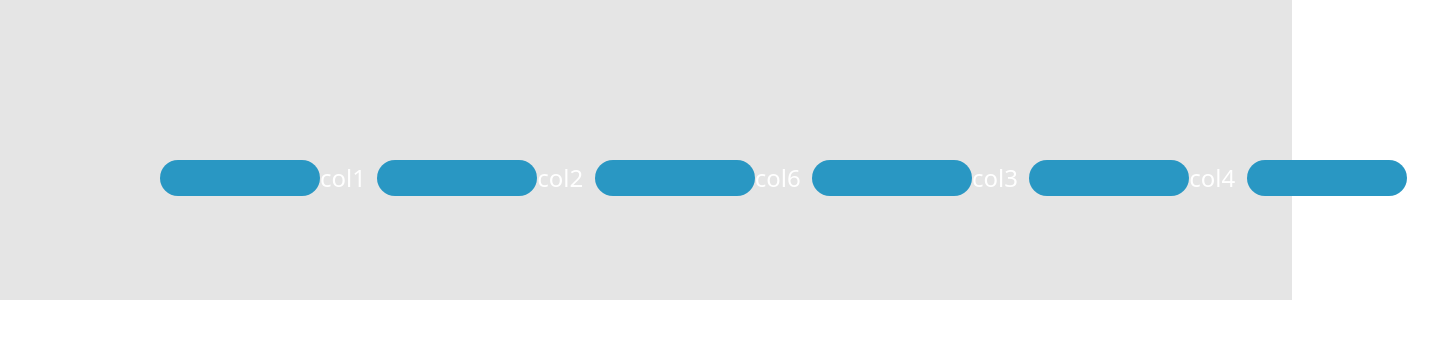
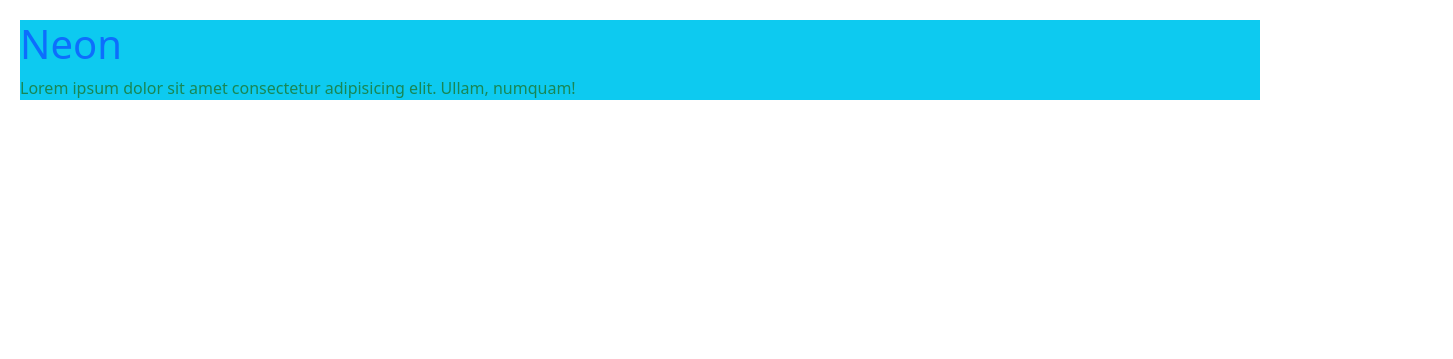
Before and after one commit to Behnamfalahii/Innovation-Infusion, a website: page index.html in a window 1280 px wide. Shown: the whole page, 1453 px wide, since content can reach past the window. Drawn offline with nearby package versions, Linux system fonts and the light colour scheme.

Commit message:
utibility-text

```diff
--- a/index.html
+++ b/index.html
@@ -22,29 +22,18 @@
         text-align: center;
       }
       .my-row {
-        height: 300px;
-        background-color: rgba(0, 0, 0,0.1);
+        /* height: 300px;
+        background-color: rgba(0, 0, 0,0.1); */
       }
     </style>
   </head>
 
-  <body>
-<div class="<div class="container-fluid">
-<div class="row  my-row">
-  <div class="col-2 order-md-2 order-lg-5 order-xl-1" ><div class="my-col">col1</div></div>
-  <div class="col-2 order-md-3 order-lg-3 order-xl-2" ><div class="my-col">col2</div></div>
-  <div class="col-2 order-md-4 order-lg-1 order-xl-3" ><div class="my-col">col3</div></div>
-  <div class="col-2 order-md-5 order-lg-6 order-xl-4" ><div class="my-col">col4</div></div>
-  <div class="col-2 order-md-1 order-lg-4 order-xl-5" ><div class="my-col">col5</div></div>
-  <div class="col-2 order-md-6 order-lg-2 order-xl-6" ><div class="my-col">col6</div></div>
+  <body style="margin: 20px;">
+  <div class="bg-info text-white ">
+    <h1 class="text-primary">Neon</h1>
+       <p class="text-success">Lorem ipsum dolor sit amet consectetur adipisicing elit. Ullam, numquam!</p>
 
-
-
-</div>
-</div>
-
-
-
+  </div>
 
     <header>
       <!-- place navbar here -->
```
